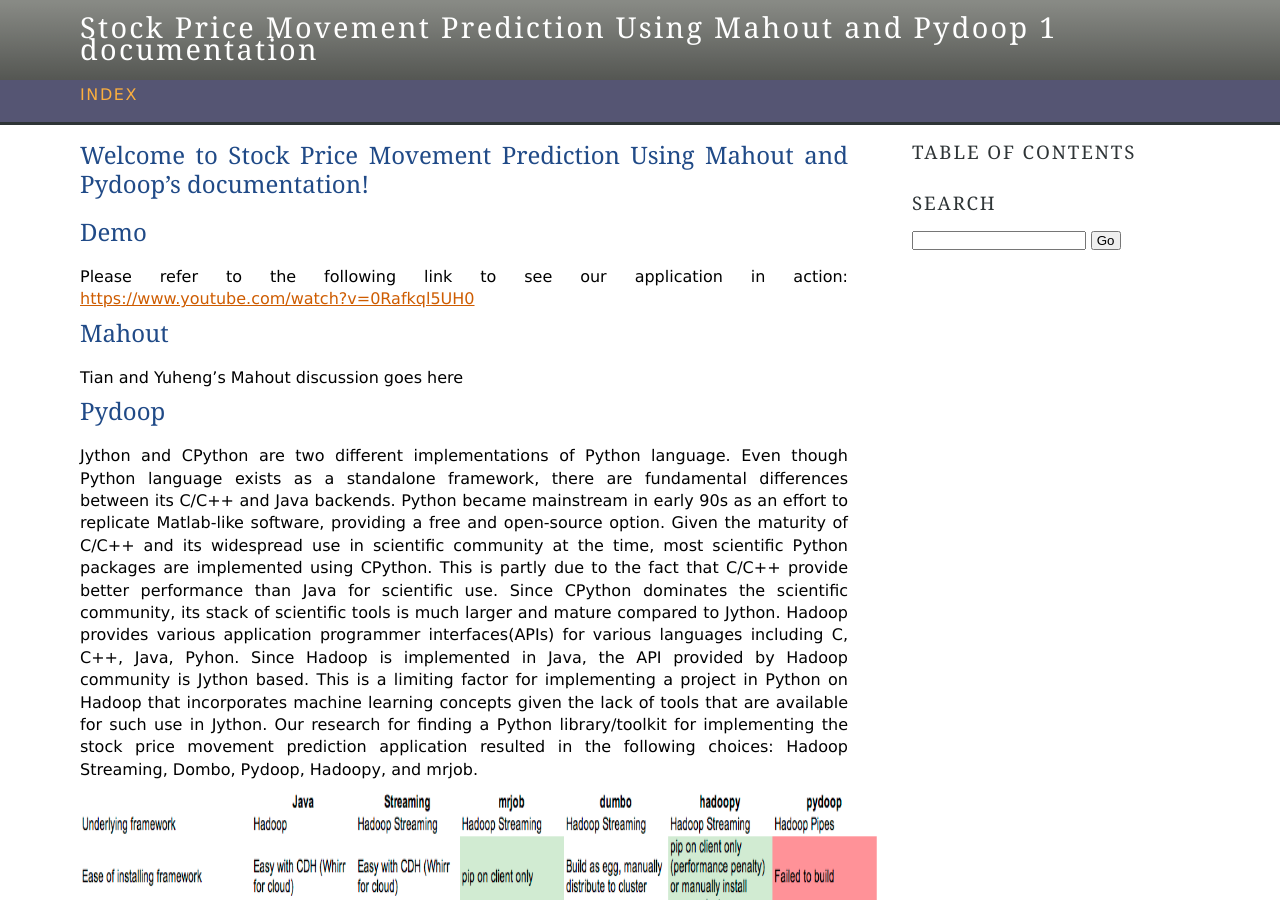
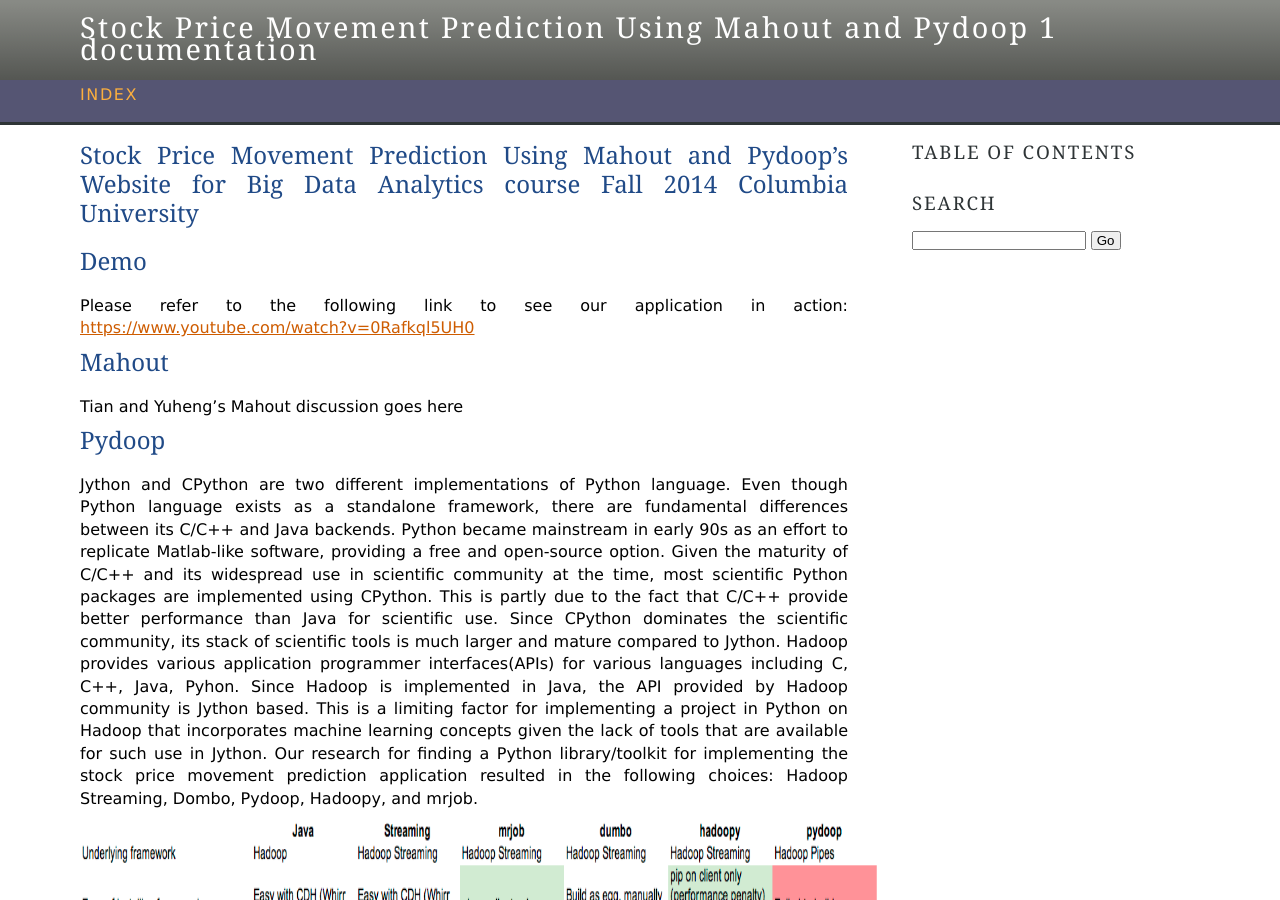
Before and after one commit to Sapphirine/Stock-price-Movement-Prediction, a Sphinx documentation site: the page built from source/index.rst, in a window 1280 px wide and 900 px high. Built offline with Sphinx 7.4.7, drawn with Linux system fonts in a browser that asks for light colours.

Commit message:
Update index.rst

```diff
--- a/source/index.rst
+++ b/source/index.rst
@@ -3,7 +3,7 @@
    You can adapt this file completely to your liking, but it should at least
    contain the root `toctree` directive.
 
-Welcome to Stock Price Movement Prediction Using Mahout and Pydoop's documentation!
+Stock Price Movement Prediction Using Mahout and Pydoop's Website for Big Data Analytics course Fall 2014 Columbia University
 ===================================================================================
 
 
@@ -11,7 +11,8 @@ Demo
 =================
 
 
-Please refer to the following link to see our application in action:  https://www.youtube.com/watch?v=0Rafkql5UH0
+Please refer to the following link to see our application in action:
+https://www.youtube.com/watch?v=0Rafkql5UH0
 
 
 
```
